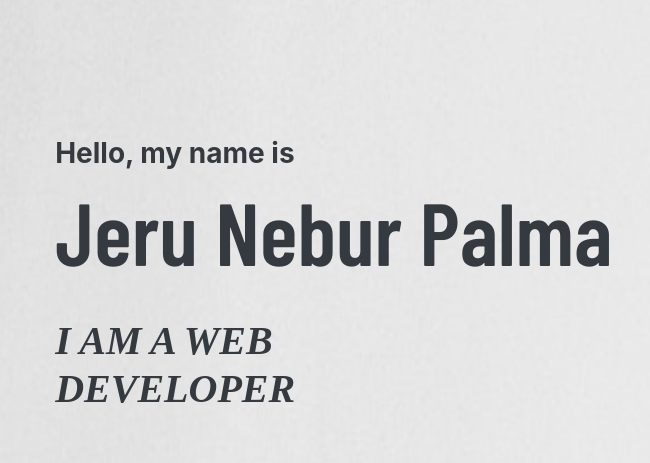
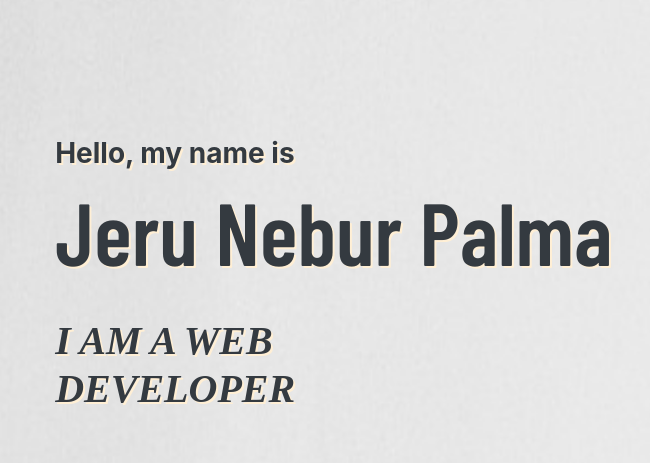
Before and after one commit to jerunsp25/capstone1-palma, a plain HTML site: page index.html in a window 1280 px wide. Shown: the part 121-584 px from the top of the page, 79-729 px from the left. Drawn offline with nearby package versions, Linux system fonts and the light colour scheme; a web font is replaced by a local one.

Commit message:
Updated some styles s13-14

```diff
--- a/index.css
+++ b/index.css
@@ -52,6 +52,7 @@ h1 {
   min-height: 100vh;
   min-width: 100vw;
   background-repeat: no-repeat;
+  text-shadow: 2px 2px #ffefd5;
 }
 
 #About {
--- a/index.html
+++ b/index.html
@@ -71,9 +71,9 @@
 				<div class="container-fluid text-dark d-flex justify-content-center flex-column"  id="Home">
 
 
-					<h3 class="offset-md-1 col-md-4 d-flex text-left align-items-center font-weight-bold">Hello, my name is</h3>
-					<h1 class="offset-md-1 col-md-6 text-left font-weight-bolder display-2">Jeru Nebur Palma</h1>
-					<h3 class="offset-md-1 col-md-4 d-flex text-left align-items-center font-weight-bold font-italic text-uppercase mt-4" id="dev">I am a Web Developer</h3>
+					<h3 class="offset-sm-1 col-sm-4 offset-md-1 col-md-4 d-flex text-left align-items-center font-weight-bold">Hello, my name is</h3>
+					<h1 class="offset-sm-1 col-sm-4 offset-md-1 col-md-6 text-left font-weight-bolder display-2">Jeru Nebur Palma</h1>
+					<h3 class="offset-sm-1 col-sm-4 offset-md-1 col-md-4 d-flex text-left align-items-center font-weight-bold font-italic text-uppercase mt-4" id="dev">I am a Web Developer</h3>
 
 					<!-- Carousel Section Start -->
 
```
